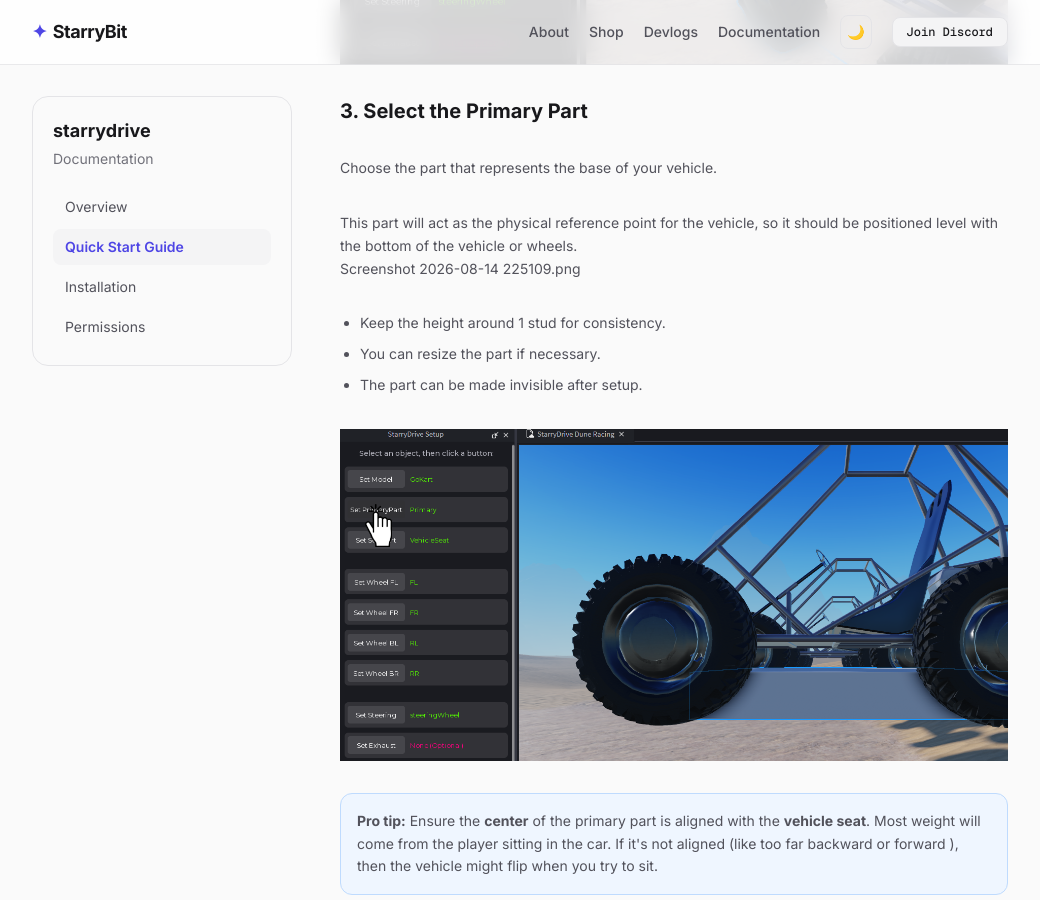
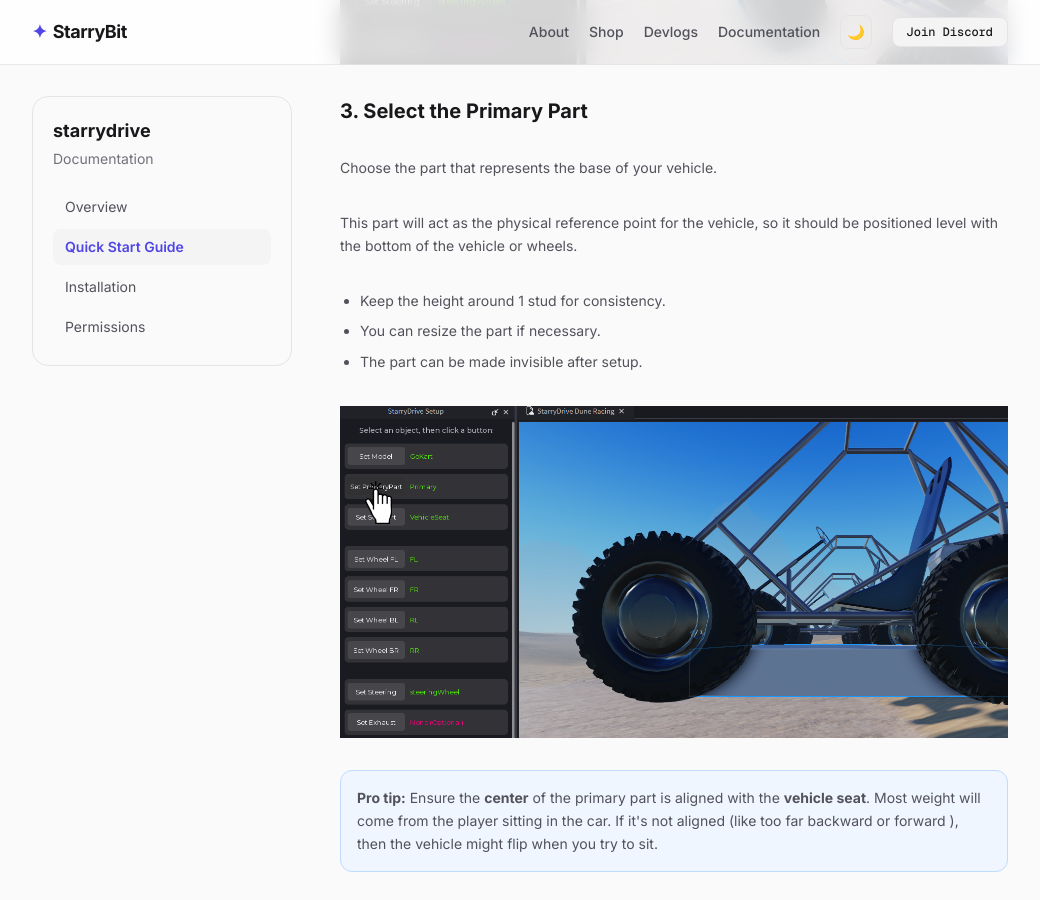
Before and after one commit to StarryBit/starrybit.github.io, a Jekyll site: the page built from _docs/starrydrive/quick-start.html, in a window 1280 px wide and 900 px high, scrolled down 1293 px. Shown: the whole window, without its empty margins (120-1160 px from the left). Built offline with Jekyll 4.4.1, drawn with Linux system fonts in a browser that asks for light colours; nearby versions of some CDN libraries.

Commit message:
Update quick-start.html

```diff
--- a/_docs/starrydrive/quick-start.html
+++ b/_docs/starrydrive/quick-start.html
@@ -55,7 +55,6 @@
 <p>
 This part will act as the physical reference point for the vehicle, so it should be positioned level with the bottom of the vehicle or wheels.
 </p>
-Screenshot 2026-08-14 225109.png
 <ul class="list-disc pl-5 space-y-2">
 <li>Keep the height around 1 stud for consistency.</li>
 <li>You can resize the part if necessary.</li>
```
